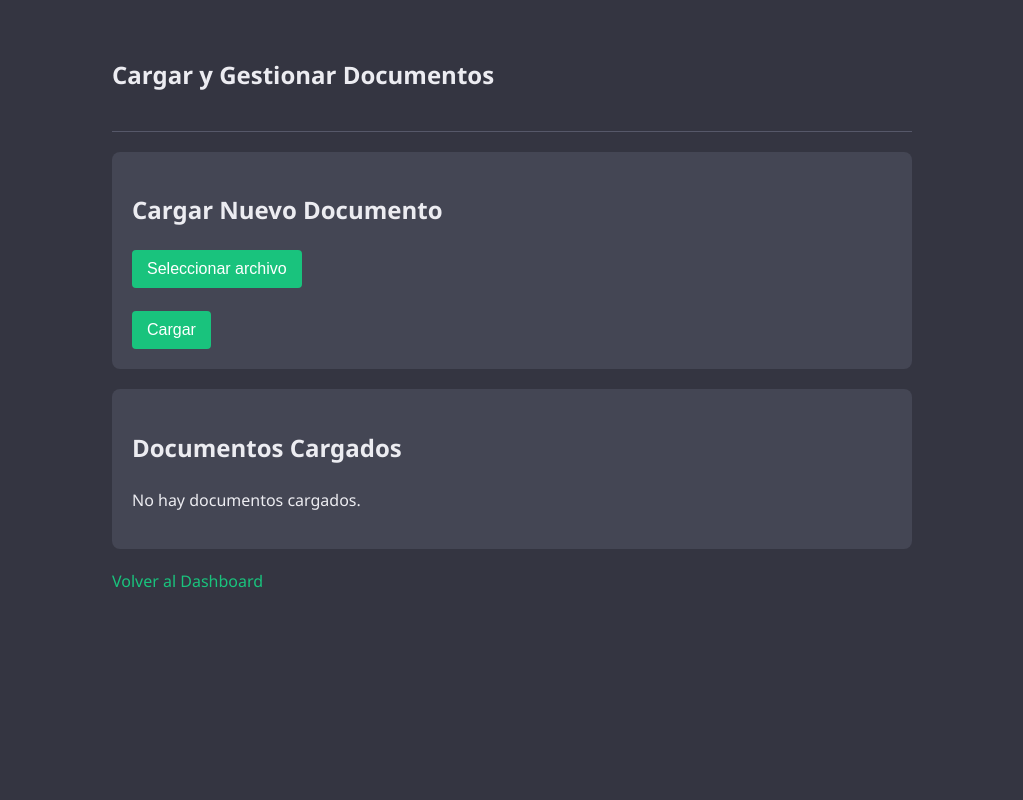
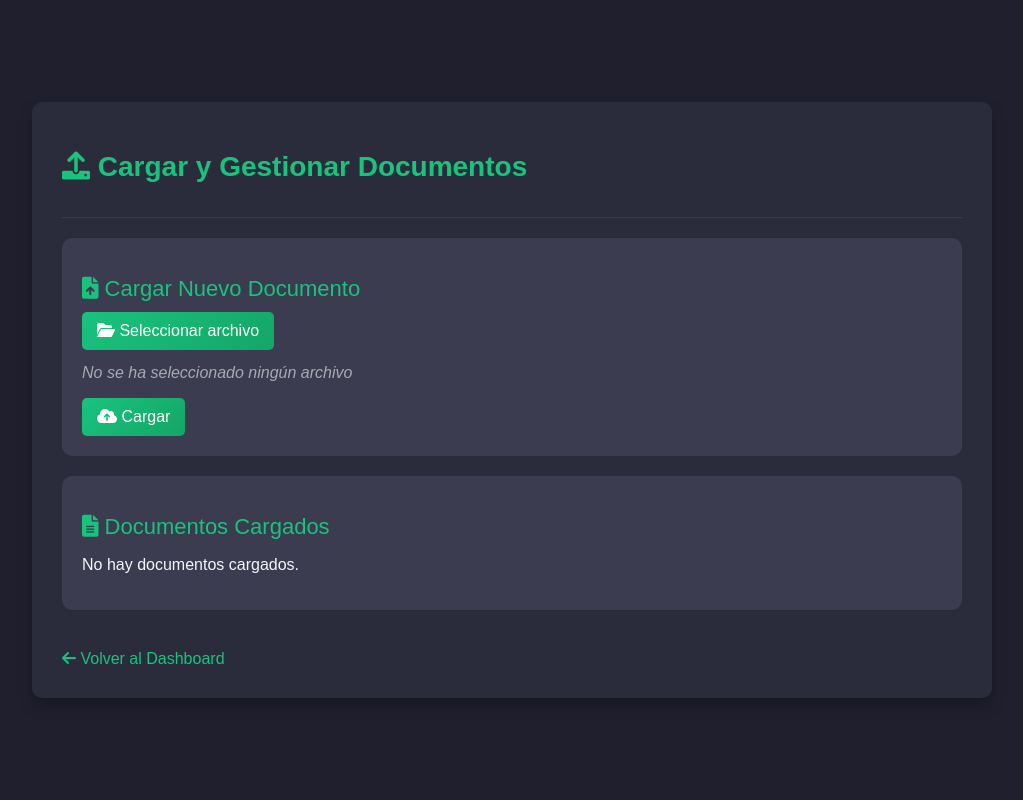
Before and after one commit to ITFalconIngenieria/FalconIA, a Django app: page /upload/ in a window 1280 px wide. Shown: the whole page, without its empty margins (128-1151 px from the left). Run offline with Django 5.2, Linux system fonts and the light colour scheme; the visitor is signed in with stand-in values (Sample User, id 1); data that the repository does not hold is empty.

Commit message:
mejora de interfaz

```diff
--- a/FalconIA/IA/templates/upload_document.html
+++ b/FalconIA/IA/templates/upload_document.html
@@ -4,42 +4,61 @@
 {% block title %}Cargar y Gestionar Documentos - Falcon IA{% endblock %}
 
 {% block extra_head %}
+<link rel="stylesheet" href="https://cdnjs.cloudflare.com/ajax/libs/font-awesome/6.0.0-beta3/css/all.min.css">
 <style>
     body {
-        font-family: 'Segoe UI', Tahoma, Geneva, Verdana, sans-serif;
-        line-height: 1.6;
+        font-family: 'Poppins', sans-serif;
+        background-color: #1f1f2e;
+        color: #f5f5fa;
         margin: 0;
         padding: 0;
-        background-color: #343541;
-        color: #ececf1;
+        display: flex;
+        justify-content: center;
+        align-items: center;
+        min-height: 100vh;
     }
     .container {
-        max-width: 800px;
-        margin: 0 auto;
-        padding: 20px;
+        max-width: 900px;
+        width: 100%;
+        background-color: #2b2c3b;
+        padding: 30px;
+        border-radius: 10px;
+        box-shadow: 0 8px 16px rgba(0, 0, 0, 0.2);
     }
     header {
         display: flex;
         justify-content: space-between;
         align-items: center;
-        padding: 20px 0;
-        border-bottom: 1px solid #565869;
+        border-bottom: 1px solid #3a3b52;
+        padding-bottom: 15px;
+        margin-bottom: 20px;
     }
-    h1, h2 {
-        font-size: 24px;
+    h1 {
+        font-size: 28px;
         font-weight: 600;
-        color: #ececf1;
+        color: #19c37d;
+    }
+    h2 {
+        font-size: 22px;
+        font-weight: 500;
+        margin-bottom: 10px;
+        color: #19c37d;
     }
     .upload-container, .document-list {
-        background-color: #444654;
-        border-radius: 8px;
+        background-color: #3b3c4f;
         padding: 20px;
-        margin-top: 20px;
+        border-radius: 10px;
+        margin-bottom: 20px;
+        transition: transform 0.3s ease, box-shadow 0.3s ease;
+    }
+    .upload-container:hover, .document-list:hover {
+        transform: translateY(-5px);
+        box-shadow: 0 4px 10px rgba(0, 0, 0, 0.3);
     }
     .file-input-wrapper {
+        display: inline-block;
         position: relative;
         overflow: hidden;
-        display: inline-block;
     }
     .file-input-wrapper input[type=file] {
         font-size: 100px;
@@ -50,17 +69,18 @@
         cursor: pointer;
     }
     .btn, button[type="submit"] {
-        background-color: #19c37d;
-        color: white;
+        background: linear-gradient(135deg, #19c37d, #14a667);
+        color: #fff;
+        padding: 10px 15px;
+        border-radius: 5px;
         border: none;
-        padding: 10px 15px;
-        border-radius: 4px;
+        font-size: 16px;
         cursor: pointer;
-        font-size: 16px;
-        transition: background-color 0.3s ease;
+        transition: background 0.3s, transform 0.3s;
     }
     .btn:hover, button[type="submit"]:hover {
-        background-color: #15a367;
+        background: linear-gradient(135deg, #14a667, #0f8b56);
+        transform: translateY(-2px);
     }
     .file-name {
         margin-top: 10px;
@@ -71,14 +91,14 @@
         display: flex;
         justify-content: space-between;
         align-items: center;
-        padding: 15px 0;
-        border-bottom: 1px solid #565869;
+        padding: 10px 0;
+        border-bottom: 1px solid #4c4d62;
     }
     .document-item:last-child {
         border-bottom: none;
     }
     .delete-btn {
-        background-color: #e12d39;
+        background-color: #ff5c5c;
         color: white;
         border: none;
         padding: 5px 10px;
@@ -87,27 +107,48 @@
         transition: background-color 0.3s ease;
     }
     .delete-btn:hover {
-        background-color: #c21f2b;
+        background-color: #d9534f;
     }
     .messages {
-        list-style-type: none;
+        list-style: none;
         padding: 0;
+        margin-bottom: 20px;
     }
     .messages li {
         padding: 10px;
         margin-bottom: 10px;
-        border-radius: 4px;
-        background-color: #19c37d;
+        background: #19c37d;
         color: white;
+        border-radius: 5px;
+        display: flex;
+        align-items: center;
+    }
+    .messages li i {
+        margin-right: 8px;
     }
     .back-link {
         display: inline-block;
         margin-top: 20px;
         color: #19c37d;
         text-decoration: none;
+        font-weight: 500;
     }
     .back-link:hover {
         text-decoration: underline;
+    }
+    .spinner {
+        display: none;
+        border: 4px solid rgba(255, 255, 255, 0.3);
+        border-radius: 50%;
+        border-top: 4px solid #19c37d;
+        width: 30px;
+        height: 30px;
+        animation: spin 0.8s linear infinite;
+        margin: 10px auto;
+    }
+    @keyframes spin {
+        0% { transform: rotate(0deg); }
+        100% { transform: rotate(360deg); }
     }
 </style>
 {% endblock %}
@@ -115,39 +156,39 @@
 {% block content %}
 <div class="container">
     <header>
-        <h1>Cargar y Gestionar Documentos</h1>
+        <h1><i class="fas fa-upload"></i> Cargar y Gestionar Documentos</h1>
     </header>
 
     {% if messages %}
     <ul class="messages">
         {% for message in messages %}
-        <li{% if message.tags %} class="{{ message.tags }}"{% endif %}>{{ message }}</li>
+        <li{% if message.tags %} class="{{ message.tags }}"{% endif %}><i class="fas fa-info-circle"></i> {{ message }}</li>
         {% endfor %}
     </ul>
     {% endif %}
 
     <div class="upload-container">
-        <h2>Cargar Nuevo Documento</h2>
+        <h2><i class="fas fa-file-upload"></i> Cargar Nuevo Documento</h2>
         <form method="post" enctype="multipart/form-data">
             {% csrf_token %}
             <div class="file-input-wrapper">
-                <button class="btn" type="button">Seleccionar archivo</button>
+                <button class="btn" type="button"><i class="fas fa-folder-open"></i> Seleccionar archivo</button>
                 <input type="file" name="documents" accept=".pdf,.txt,.csv,.doc,.docx" id="file-input" multiple>
-
             </div>
-            <p class="file-name" id="file-name"></p>
-            <button type="submit">Cargar</button>
+            <p class="file-name" id="file-name">No se ha seleccionado ningún archivo</p>
+            <div class="spinner" id="loading-spinner"></div>
+            <button type="submit"><i class="fas fa-cloud-upload-alt"></i> Cargar</button>
         </form>
     </div>
 
     <div class="document-list">
-        <h2>Documentos Cargados</h2>
+        <h2><i class="fas fa-file-alt"></i> Documentos Cargados</h2>
         {% for document in documents %}
         <div class="document-item">
-            <span>{{ document.file.name }}</span>
+            <span><i class="fas fa-file"></i> {{ document.file.name }}</span>
             <form method="post" style="display: inline;">
                 {% csrf_token %}
-                <button type="submit" name="delete" value="{{ document.id }}" class="delete-btn">Eliminar</button>
+                <button type="submit" name="delete" value="{{ document.id }}" class="delete-btn"><i class="fas fa-trash-alt"></i> Eliminar</button>
             </form>
         </div>
         {% empty %}
@@ -155,14 +196,26 @@
         {% endfor %}
     </div>
 
-    <a href="{% url 'dashboard' %}" class="back-link">Volver al Dashboard</a>
+    <a href="{% url 'dashboard' %}" class="back-link"><i class="fas fa-arrow-left"></i> Volver al Dashboard</a>
 </div>
 
 <script>
     document.getElementById('file-input').addEventListener('change', function(e) {
-    var fileNames = Array.from(e.target.files).map(file => file.name).join(', ');
-    document.getElementById('file-name').textContent = 'Archivos seleccionados: ' + fileNames;
-});
+        var fileNames = Array.from(e.target.files).map(file => file.name).join(', ');
+        document.getElementById('file-name').textContent = 'Archivos seleccionados: ' + fileNames;
+    });
 
+    document.querySelector('form').addEventListener('submit', function () {
+        document.getElementById('loading-spinner').style.display = 'block';
+    });
+
+    document.querySelectorAll('.delete-btn').forEach(button => {
+        button.addEventListener('click', function (event) {
+            event.preventDefault();
+            if (confirm('¿Seguro que deseas eliminar este documento?')) {
+                this.closest('form').submit();
+            }
+        });
+    });
 </script>
 {% endblock %}
```
